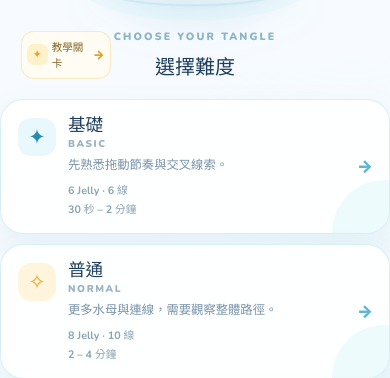
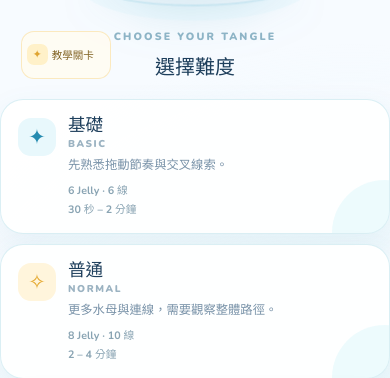
Before and after one commit to alberthuang-012S/012s-jelly-untangle, a React (Vite) app: page / in a window 390 px wide. Shown: the part 487-865 px from the top of the page. Built offline with nearby package versions, Linux system fonts and the light colour scheme.

Commit message:
Simplify navigation affordances

```diff
--- a/src/components/DifficultySelect.tsx
+++ b/src/components/DifficultySelect.tsx
@@ -25,7 +25,6 @@ export function DifficultySelect({ onSelect, onTutorial }: DifficultySelectProps
           <span className="tutorial-launch__copy">
             <strong>教學關卡</strong>
           </span>
-          <span className="tutorial-launch__arrow" aria-hidden="true">→</span>
         </button>
         <div className="difficulty-heading-copy">
           <div className="section-kicker">CHOOSE YOUR TANGLE</div>
@@ -52,7 +51,6 @@ export function DifficultySelect({ onSelect, onTutorial }: DifficultySelectProps
                 <span>{config.nodeCount} Jelly · {config.edgeCount} 線</span>
                 <span>{config.estimatedTime}</span>
               </span>
-              <span className="difficulty-card__arrow" aria-hidden="true">→</span>
             </button>
           )
         })}
--- a/src/components/SettingsPanel.tsx
+++ b/src/components/SettingsPanel.tsx
@@ -21,7 +21,7 @@ export function SettingsPanel({ currentDifficulty, onSelectDifficulty, onHome }:
             onClick={() => onSelectDifficulty(difficulty)}
           >
             <span>{difficulty === 'basic' ? '基礎' : difficulty === 'normal' ? '普通' : '挑戰'}</span>
-            <span aria-hidden="true">{currentDifficulty === difficulty ? '✓' : '→'}</span>
+            {currentDifficulty === difficulty && <span aria-hidden="true">✓</span>}
           </button>
         ))}
       </div>
--- a/src/components/WinModal.tsx
+++ b/src/components/WinModal.tsx
@@ -19,7 +19,7 @@ export function WinModal({ difficulty, moves, onNext, onReplay }: WinModalProps)
         <p className="win-modal__copy">所有能量線都整理完成</p>
         <p className="win-modal__stats">{difficulty === 'basic' ? '基礎' : difficulty === 'normal' ? '普通' : '挑戰'} · {moves} 次移動</p>
         <div className="win-modal__actions">
-          <button className="primary-button" type="button" onClick={onNext}>下一題 <span aria-hidden="true">→</span></button>
+          <button className="primary-button" type="button" onClick={onNext}>下一題</button>
           <button className="secondary-button" type="button" onClick={onReplay}>再玩一次</button>
         </div>
       </div>
--- a/src/styles.css
+++ b/src/styles.css
@@ -340,20 +340,6 @@ button:focus-visible {
   font-weight: 700;
 }
 
-.difficulty-card__arrow {
-  position: absolute;
-  right: 17px;
-  bottom: 15px;
-  color: var(--sky);
-  font-size: 1.05rem;
-  font-weight: 900;
-  transition: transform 180ms ease;
-}
-
-.difficulty-card:hover .difficulty-card__arrow {
-  transform: translateX(4px);
-}
-
 .home-footnote {
   position: relative;
   z-index: 1;
@@ -444,16 +430,6 @@ button:focus-visible {
   color: #b39a63;
   font-size: 0.64rem;
   font-weight: 700;
-}
-
-.tutorial-launch__arrow {
-  color: #dca32b;
-  font-size: 1rem;
-  font-weight: 900;
-}
-
-.tutorial-launch--heading .tutorial-launch__arrow {
-  font-size: 0.88rem;
 }
 
 .game-shell {
@@ -1192,10 +1168,6 @@ button:focus-visible {
     font-size: 0.66rem;
   }
 
-  .tutorial-launch--heading .tutorial-launch__arrow {
-    font-size: 0.76rem;
-  }
-
   .difficulty-card {
     min-height: 104px;
     grid-template-columns: auto 1fr auto;
@@ -1214,17 +1186,6 @@ button:focus-visible {
   .difficulty-card__meta {
     grid-column: 2;
     margin-top: 7px;
-  }
-
-  .difficulty-card__arrow {
-    top: 50%;
-    right: 16px;
-    bottom: auto;
-    transform: translateY(-50%);
-  }
-
-  .difficulty-card:hover .difficulty-card__arrow {
-    transform: translate(4px, -50%);
   }
 
   .app-header {
```
